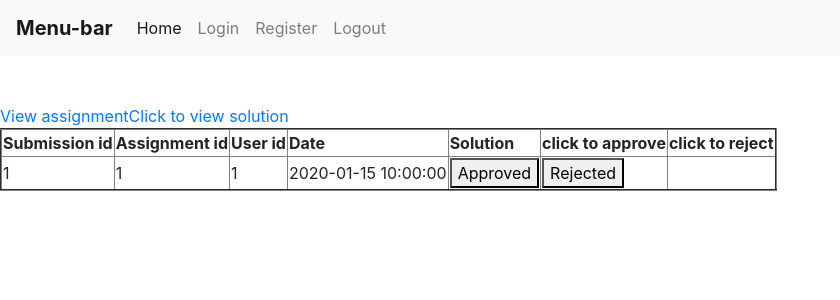
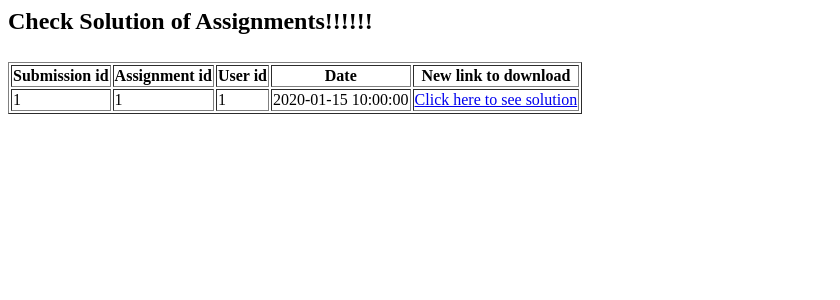
Before and after one commit to sanjaypatil91/assignment-tracker, a Flask app: page /view_solution in a window 1280 px wide. Shown: the top 300 px of the page, without its empty margins (0-840 px from the left). Run offline with Flask 2, Linux system fonts and the light colour scheme; the visitor is signed in with stand-in values (Sample User, id 1); tables that the repository leaves empty or names only in its code hold one stand-in row (values such as "Sample post"); some libraries are stand-ins or nearby versions.

Commit message:
initial commit

```diff
--- a/main.py
+++ b/main.py
@@ -156,7 +156,7 @@ def student_dashboard():
         cursor = mysql.connection.cursor(MySQLdb.cursors.DictCursor)
         cursor.execute('SELECT * FROM user')
         result = cursor.fetchall()
-    return render_template("student_dashboard.html", records=result, name=name)
+    return render_template("student_dashboard.html", user=result, name=name)
 
 
 @app.route("/teacher_dashboard",methods=["GET","POST"])
@@ -166,7 +166,7 @@ def teacher_dashboard():
         cursor = mysql.connection.cursor(MySQLdb.cursors.DictCursor)
         cursor.execute('SELECT * FROM user')
         result=cursor.fetchone()
-    return render_template("teacher_dashboard.html", records=result, name=name)
+    return render_template("teacher_dashboard.html", user=result, name=name)
 
 
 @app.route('/post_assignment',methods=['GET','POST'])
@@ -215,18 +215,18 @@ def view_assignment():
 @app.route("/view_solution")
 def view_solution():
     if 'loggedin' in session:
-        cursor = mysql.connection.cursor()
-        cursor.execute('SELECT * FROM submission')
+        cursor=mysql.connection.cursor(MySQLdb.cursors.DictCursor)
+        cursor.execute('select * from submission')
         user = cursor.fetchall()
         return render_template("view_solution.html", user=user)
-    return redirect(url_for('login'))
 
 
-@app.route('/download/<string:filename>',methods=['GET'])
+@app.route('/download/<string:filename>', methods=['GET'])
 def download(filename):
-    print(filename)
-    uploads=UPLOAD_FOLDER
-    return send_file(uploads+'/'+filename, as_attachment=True)
+   print(filename)
+   uploads=UPLOAD_FOLDER
+   return send_file(uploads+'/'+filename, as_attachment=True)
+
 
 # @app.route("/solution")
 # def solution():
@@ -264,18 +264,22 @@ def upload_file():
         submission_date = datetime.now()
         f = request.files['file']
         f.save(os.path.join(app.config['UPLOAD_FOLDER'], f.filename))
-        u1 =('select user_id from user where name = % s', (session['name'], ))
+
+        u1 =f"""select user_id from user where name ='{session['name']}';"""
         cursor.execute(u1)
         user_id_user=cursor.fetchall()
         user_id=user_id_user[0]
-        assignment_title=request.form['title']
-        assignment_id = request.form['assignment_title']
-        a1 =('select assignment_id from assignment where assignment_title = %s',('assignment_title'))
+
+        assignment_title=request.form['assignment_title']
+
+        a1 =f"""select assignment_id from assignment where assignment_title={'assignment_title'};"""
         cursor.execute(a1)
+
         assignment_id_rec=cursor.fetchone()
         print(user_id_user)
         print(assignment_id_rec)
-        query=cursor.execute("insert into submission(submission_id,assignment_id,user_id,submission_date,solution )values(%s,%s,%s,%s,%s)",('submission_id','assignment_id_rec[0]','user_id[0]','submission_date','UPLOAD_FOLDER'))
+        query=cursor.execute("insert into submission(submission_id,assignment_id,user_id,submission_date,solution )values('{submission_id}','{assignment_id_rec[0]}','{user_id[0]}','{submission_date}','{UPLOAD_FOLDER}')")
+        print(query)
         cursor.execute(query)
         mysql.connection.commit()
         cursor.close()
--- a/templates/upload.html
+++ b/templates/upload.html
@@ -8,6 +8,10 @@
     <form action = "/success" method = "post" enctype="multipart/form-data">
         <input type="file" name="file" />
         <input type = "submit" value="upload">
+        <br>
+        <br>
+        <label for="assignment_title">Assignmen Title: </label>
+        <input type="text" id="assignment_title" name="assignment_title"><br><br>
     </form>
 </body>
 </html>
--- a/templates/view_solution.html
+++ b/templates/view_solution.html
@@ -1,41 +1,32 @@
 
-{% extends "layout.html" %}
+
+
 {% block body %}
-<title>View Solution</title>
+<title>View Assignment</title>
 <html>
 <head></head>
 <body>
 
-<br><br>
-<table border="2">
+<h2>Check Solution of Assignments!!!!!!
+<br>
+<br>
+<table border="1">
     <tr>
         <th>Submission id</th>
         <th>Assignment id</th>
         <th>User id</th>
         <th>Date</th>
-        <th>Solution</th>
-
-        <th>click to approve</th>
-        <th>click to reject</th>
+        <th>New link to download</th>
     </tr>
 
-{% for item in user %}
-
+    {% for item in user %}
     <tr>
         <td>{{item['submission_id']}}</td>
         <td>{{item['assignment_id']}}</td>
         <td>{{item['user_id']}}</td>
         <td>{{item['submission_date']}}</td>
-        <a href="{{url_for('download',filename='') }}">View assignment</a>
-        <a href="/download/{{item['solution']}}">Click to view solution</a>
-        <td><button type="button">Approved</button></td>
-        <td><button type="button">Rejected</button></td>
-   </tr>
-
+        <td><a href="/download/{{item['solution']}}">Click here to see solution</a></td>
+    </tr>
     {% endfor %}
-
-</table>
-</body>
-</html>
-
-{% endblock %}
+    </table>
+    {% endblock %}
```
Also changed, not shown: 1 other file.
